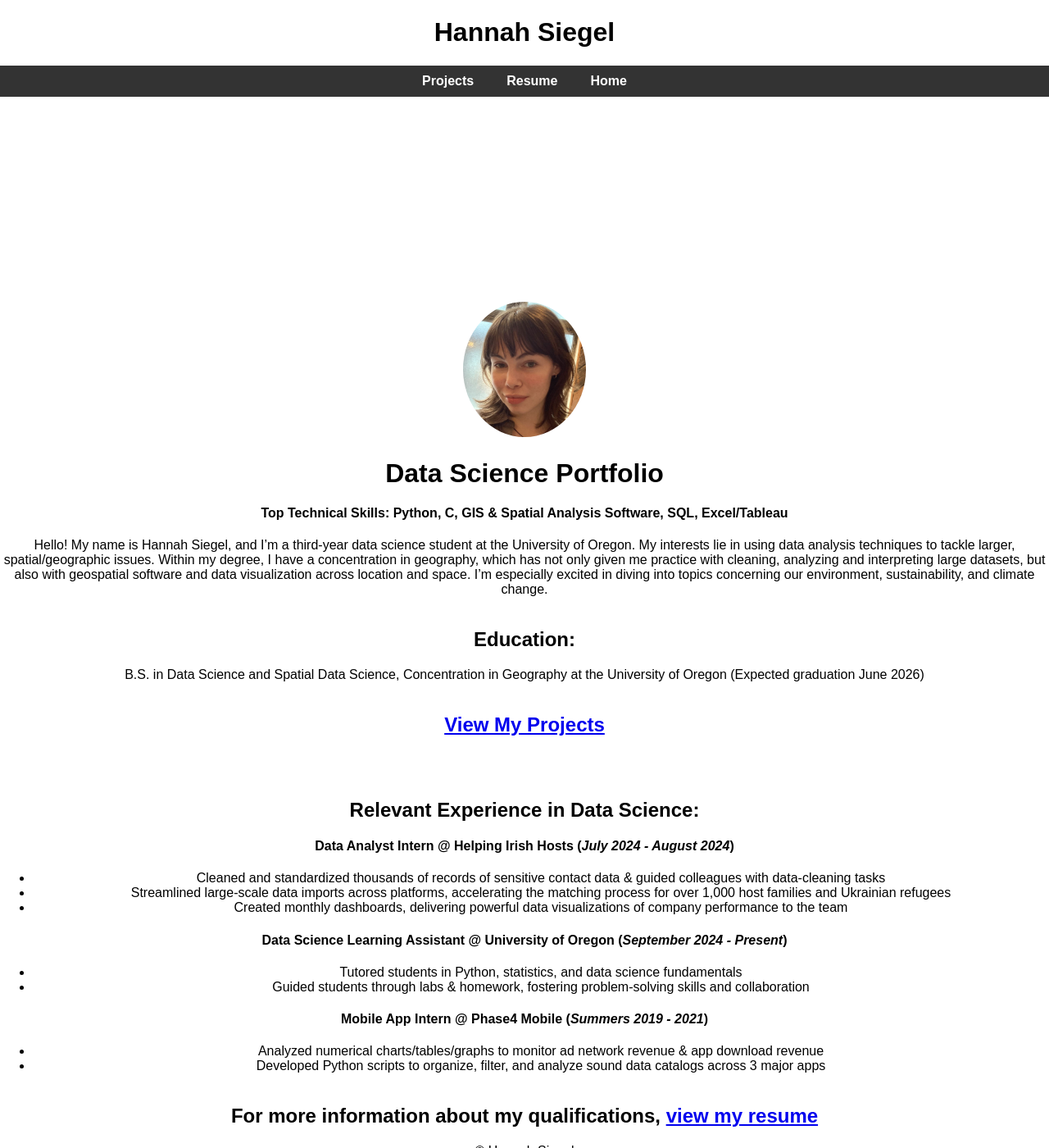
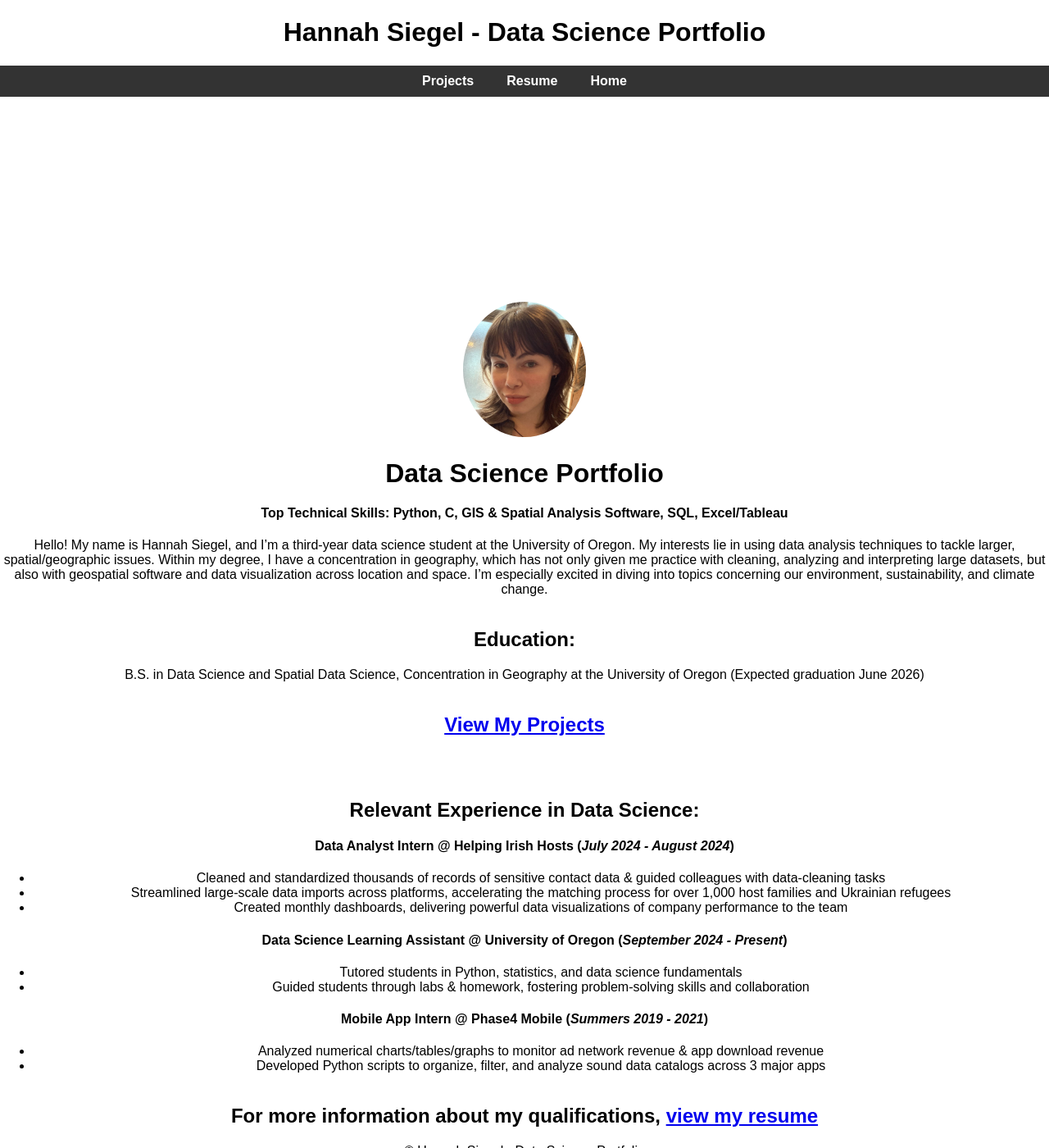
Before and after one commit to siegelhannah/portfolio, a Jekyll site: the page built from index.md, in a window 1280 px wide and 1400 px high. Shown: the whole window at 82% size. Built offline with Jekyll 4.4.1, drawn with Linux system fonts in a browser that asks for light colours; some of the changed text lies outside the part shown.

Commit message:
Update _config.yml

```diff
--- a/_config.yml
+++ b/_config.yml
@@ -1,4 +1,4 @@
-title: Hannah Siegel
+title: Hannah Siegel - Data Science Portfolio
 
 logo: /assets/Github_headshot.jpg
 # description: Third-year data science student
```
